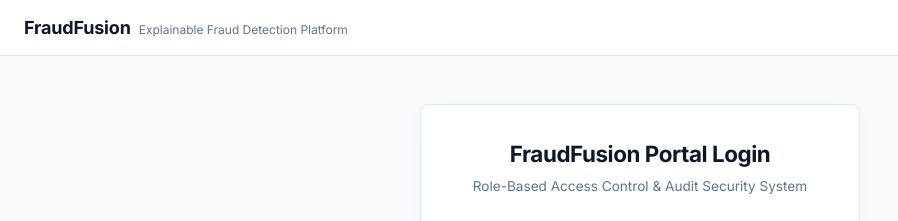
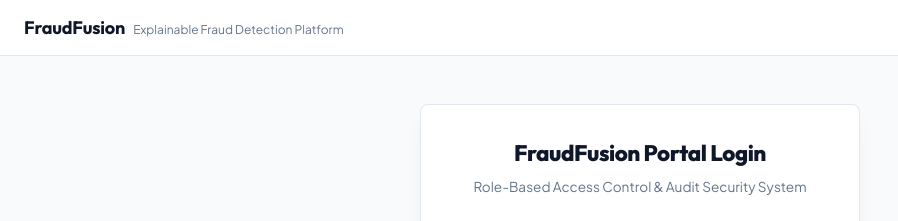
Before and after one commit to Nataraj-EL/FraudFusion, a React (Vite) app in the folder frontend/: page / in a window 1280 px wide. Shown: the top 221 px of the page, without its empty margins (0-898 px from the left). Built offline with nearby package versions, Linux system fonts and the light colour scheme; the HTML template or start-up script is replaced by a standard one.

Commit message:
style: update typography system to Outfit, Plus Jakarta Sans, and JetBrains Mono

```diff
--- a/frontend/index.html
+++ b/frontend/index.html
@@ -7,7 +7,7 @@
     <meta name="description" content="Unified, Explainable Fraud Detection Platform" />
     <link rel="preconnect" href="https://fonts.googleapis.com">
     <link rel="preconnect" href="https://fonts.gstatic.com" crossorigin>
-    <link href="https://fonts.googleapis.com/css2?family=Inter:wght@400;500;600;700&family=JetBrains+Mono:wght@400;500&display=swap" rel="stylesheet">
+    <link href="https://fonts.googleapis.com/css2?family=JetBrains+Mono:wght@400;500;600;700&family=Outfit:wght@400;500;600;700;800&family=Plus+Jakarta+Sans:wght@400;500;600;700;800&family=Space+Grotesk:wght@500;600;700&display=swap" rel="stylesheet">
   </head>
   <body>
     <div id="root"></div>
--- a/frontend/src/index.css
+++ b/frontend/src/index.css
@@ -1,7 +1,8 @@
 /* FraudFusion Design System - Minimalist Financial Security Theme */
 
 :root {
-  --font-sans: 'Inter', -apple-system, BlinkMacSystemFont, 'Segoe UI', Roboto, sans-serif;
+  --font-heading: 'Outfit', 'Space Grotesk', -apple-system, sans-serif;
+  --font-sans: 'Plus Jakarta Sans', -apple-system, BlinkMacSystemFont, sans-serif;
   --font-mono: 'JetBrains Mono', monospace;
 
   /* Color Palette - Clean, High Contrast, Financial Slate */
@@ -53,6 +54,12 @@ body {
   font-size: 14px;
   -webkit-font-smoothing: antialiased;
 }
+
+h1, h2, h3, h4, h5, h6, .brand-title, .card-title {
+  font-family: var(--font-heading);
+  letter-spacing: -0.02em;
+}
+
 
 .app-container {
   min-height: 100vh;
```
